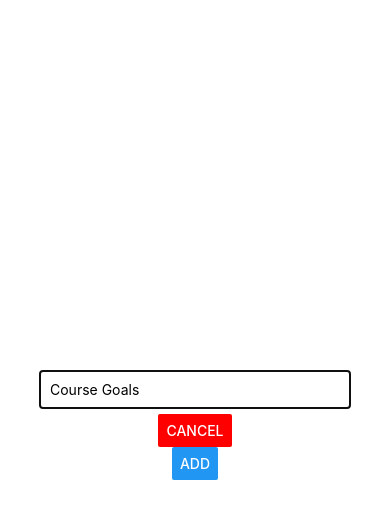
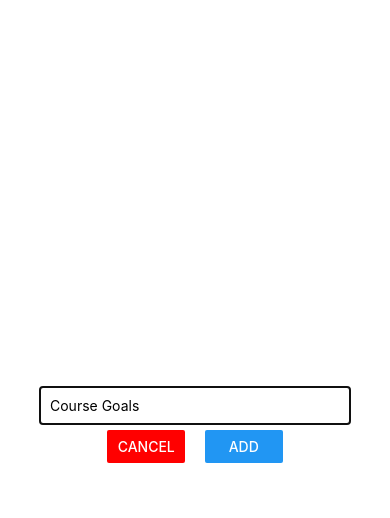
Before and after one commit to AdhamNour/my-first-react-native-application, a React Native app: screen / in a window 390 px wide. Both pictures are taken after a click on the button "ADD NEW GOAL". Shown: the top 518 px of the page. Built offline with nearby package versions, Linux system fonts and the light colour scheme.

Commit message:
finished  module 2

```diff
--- a/components/GoalInput.js
+++ b/components/GoalInput.js
@@ -13,7 +13,16 @@ const styles = StyleSheet.create({
         padding: 10,
         width: "80%",
         margin: 5,
+    },
+    ButtonsView: {
+        flexDirection: 'row',
+        width : "50%",
+        justifyContent: "space-around",
+    },
+    ButtonStyle: {
+        width : "40%"
     }
+
 })
 
 const goalInput = (props) => {
@@ -34,8 +43,14 @@ const goalInput = (props) => {
                     onChangeText={goalInputHandler}
                     value={enteredGoal}
                 />
-                <Button title="CANCEL" color='red' onPress={props.cancelHandler} />
-                <Button title="ADD" onPress={addGoalHandler} />
+                <View style={styles.ButtonsView}>
+                    <View style={styles.ButtonStyle}>
+                        <Button title="CANCEL" color='red' onPress={props.cancelHandler}  />
+                    </View>
+                    <View style={styles.ButtonStyle}>
+                        <Button title="ADD" onPress={addGoalHandler}  />
+                    </View>
+                </View>
         </View>
         </Modal>
     );
```
